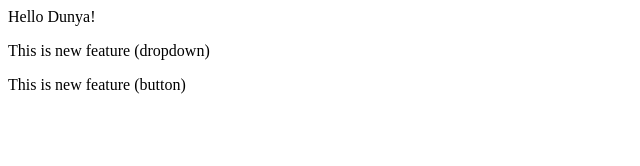
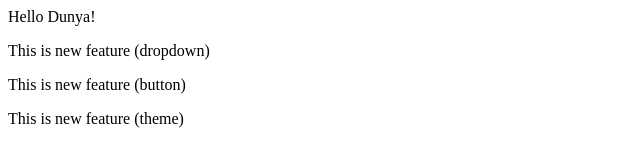
Before and after one commit to owais63/localforce-demo, a plain HTML site: page index.html in a window 1280 px wide. Shown: the whole page, without its empty margins (0-640 px from the left). Drawn offline with Linux system fonts and the light colour scheme.

Commit message:
add new theme

```diff
--- a/index.html
+++ b/index.html
@@ -1,3 +1,4 @@
 <P> Hello Dunya!</P>
 <P> This is new feature (dropdown)</P>
-<P> This is new feature (button)</P>
+<P> This is new feature (button) </P>
+<p> This is new feature (theme)</p>
```
